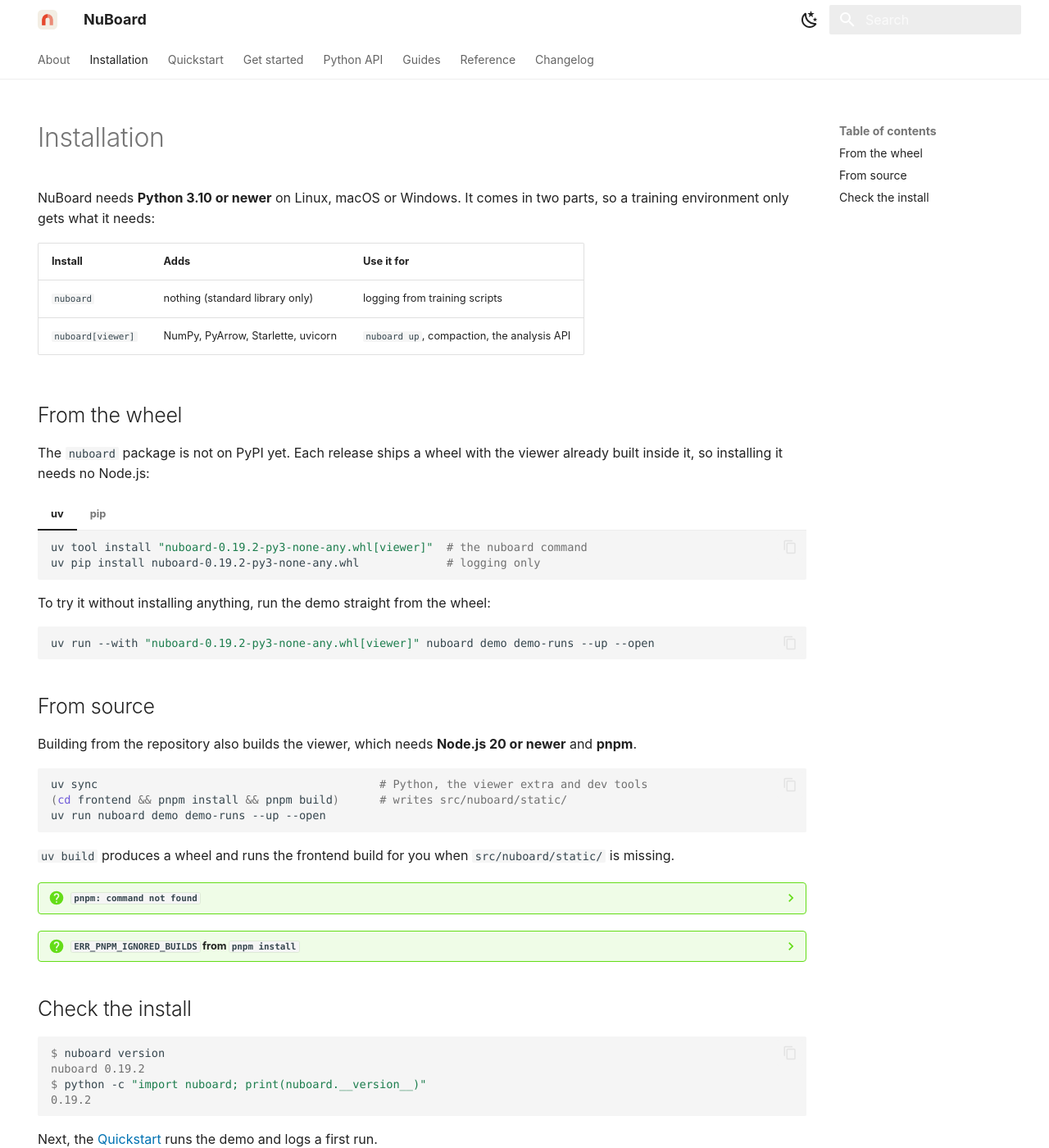
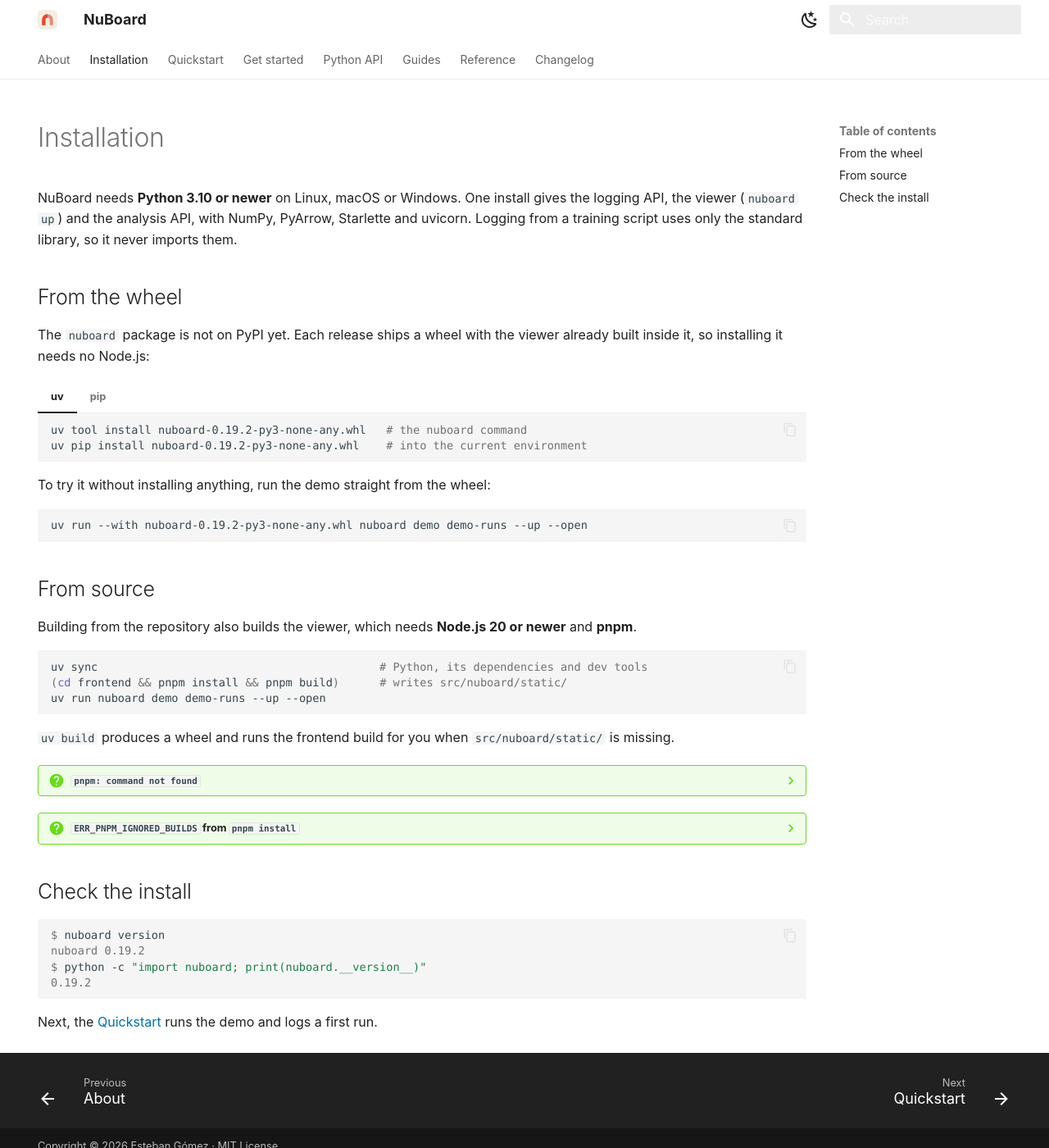
Before and after one commit to eagomez2/nuboard, an MkDocs documentation site: the page built from docs/installation.md, in a window 1280 px wide and 1400 px high. Shown: the whole window at 82% size. Built offline with MkDocs 1.6.1 and Material for MkDocs 9.7.7, drawn with Linux system fonts in a browser that asks for light colours.

Commit message:
Make the viewer's packages regular dependencies so pip install nuboard includes the viewer

````diff
--- a/docs/installation.md
+++ b/docs/installation.md
@@ -5,13 +5,10 @@
 
 # Installation
 
-NuBoard needs **Python 3.10 or newer** on Linux, macOS or Windows. It comes in
-two parts, so a training environment only gets what it needs:
-
-| Install | Adds | Use it for |
-| --- | --- | --- |
-| `nuboard` | nothing (standard library only) | logging from training scripts |
-| `nuboard[viewer]` | NumPy, PyArrow, Starlette, uvicorn | `nuboard up`, compaction, the analysis API |
+NuBoard needs **Python 3.10 or newer** on Linux, macOS or Windows. One install
+gives the logging API, the viewer (`nuboard up`) and the analysis API, with
+NumPy, PyArrow, Starlette and uvicorn. Logging from a training script uses only
+the standard library, so it never imports them.
 
 ## From the wheel
 
@@ -21,21 +18,20 @@
 === "uv"
 
     ```bash
-    uv tool install "nuboard-0.19.2-py3-none-any.whl[viewer]"  # the nuboard command
-    uv pip install nuboard-0.19.2-py3-none-any.whl             # logging only
+    uv tool install nuboard-0.19.2-py3-none-any.whl   # the nuboard command
+    uv pip install nuboard-0.19.2-py3-none-any.whl    # into the current environment
     ```
 
 === "pip"
 
     ```bash
-    pip install "nuboard-0.19.2-py3-none-any.whl[viewer]"
-    pip install nuboard-0.19.2-py3-none-any.whl                 # logging only
+    pip install nuboard-0.19.2-py3-none-any.whl
     ```
 
 To try it without installing anything, run the demo straight from the wheel:
 
 ```bash
-uv run --with "nuboard-0.19.2-py3-none-any.whl[viewer]" nuboard demo demo-runs --up --open
+uv run --with nuboard-0.19.2-py3-none-any.whl nuboard demo demo-runs --up --open
 ```
 
 ## From source
@@ -44,7 +40,7 @@
 **Node.js 20 or newer** and **pnpm**.
 
 ```bash
-uv sync                                          # Python, the viewer extra and dev tools
+uv sync                                          # Python, its dependencies and dev tools
 (cd frontend && pnpm install && pnpm build)      # writes src/nuboard/static/
 uv run nuboard demo demo-runs --up --open
 ```
--- a/src/nuboard/__init__.py
+++ b/src/nuboard/__init__.py
@@ -28,8 +28,6 @@
 
 def load(project: str, *, dir: str | None = None) -> Project:
     """Open a project (or any folder of runs) for analysis.
-
-    Needs the `viewer` extra (`NAME[viewer]`), which provides PyArrow and NumPy.
 
     Args:
         project: A project name, resolved the same way as in `init`, or the path of an
````
Also changed, not shown: README.md (+6 -5 lines), docs/changelog.md (+4 -0 lines), docs/get-started.md (+1 -1 lines), docs/guide/analysis.md (+1 -1 lines), docs/reference/architecture.md (+2 -2 lines), pyproject.toml (+4 -3 lines), 5 other files.
